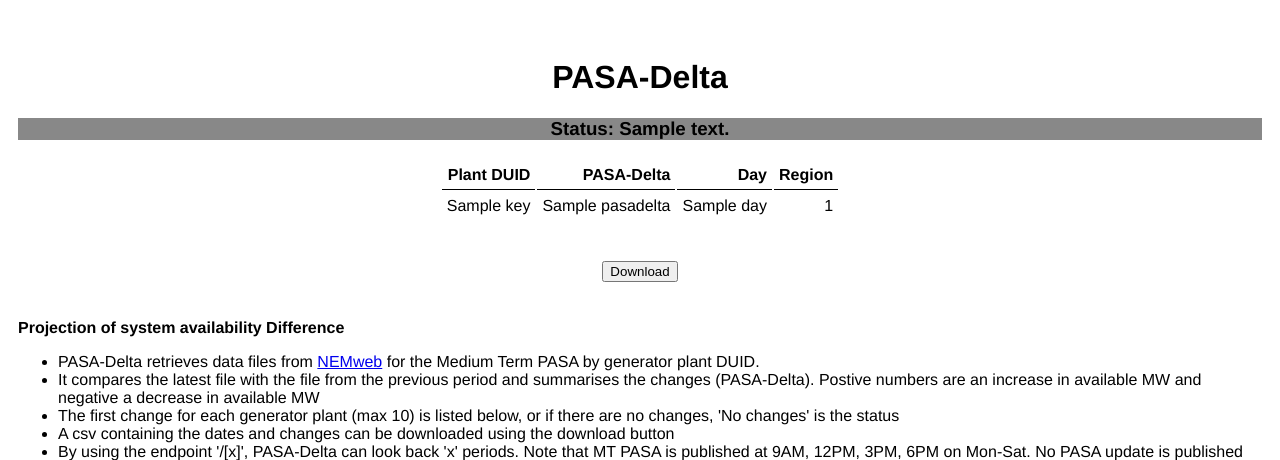
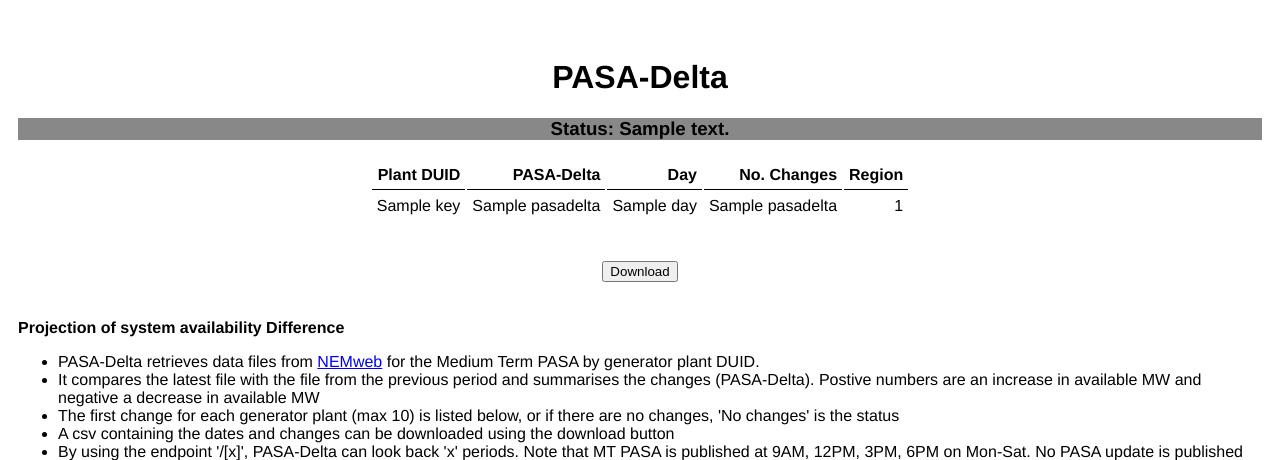
Before and after one commit to msz89/oscillating-glory, a Flask app: template templates/index.html in a window 1280 px wide. Shown: the top 460 px of the page. Run offline with Flask 2, Linux system fonts and the light colour scheme; the template is opened without the code that fills it: most values are stand-ins (such as "Sample title", 1, 10 or a date in 2020).

Commit message:
added changecount to the main.py and index.... its pretty messy now. Must remove config vars and pass back through function return. also bring this function in line with msteams app if it makes sense

```diff
--- a/main.py
+++ b/main.py
@@ -17,6 +17,7 @@ fname = "MT PASA Changes - crosstab.csv"
 app.config['DL_FNAME'] = fname
 app.config['MESSAGE'] = ""
 app.config['CHANGES'] = dict()
+app.config['CHANGECOUNT'] = dict()
 app.config['STATUSCOLOUR'] = "lightgrey"
 
 # Root URL
@@ -40,6 +41,7 @@ def index(lookback=1):
         # status = status
         message = app.config['MESSAGE'],
         changeDict = app.config['CHANGES'],
+        changeCount = app.config['CHANGECOUNT'],
         period = lookback,
         statuscolour = app.config['STATUSCOLOUR']
         )
@@ -128,6 +130,9 @@ def get_nem_pasa(lookback=1):
 
     app.config['STATUSCOLOUR'] = "lightgreen"
 
+    app.config['CHANGECOUNT'] = df.groupby('DUID').count()[['PASADELTA']].to_dict() #df_counts
+
+
     dfx = df[['DAY','DUID','PASADELTA']].pivot(index='DAY', columns='DUID',values='PASADELTA').fillna(0)
 
     # SERVE CSV AS DOWNLOAD
--- a/templates/index.html
+++ b/templates/index.html
@@ -21,6 +21,7 @@
             <th>Plant DUID</th>
             <th>PASA-Delta</th>
             <th>Day</th>
+            <th>No. Changes</th>
             <th>Region</th>
           </tr>
           {% for key in changeDict: %}
@@ -28,6 +29,7 @@
             <td>{{key}}</td>
             <td>{{changeDict[key]['PASADELTA']}}</td>
             <td>{{changeDict[key]['DAY']}}</td>
+            <td>{{changeCount['PASADELTA'][key]}}</td>
             <td>{{changeDict[key]['REGIONID']}}</td>
           </tr>
           {% endfor %}
```
